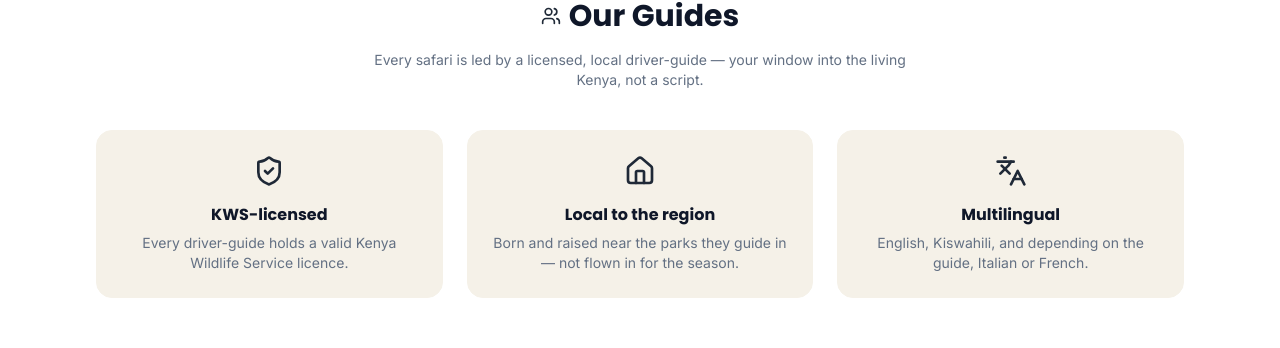
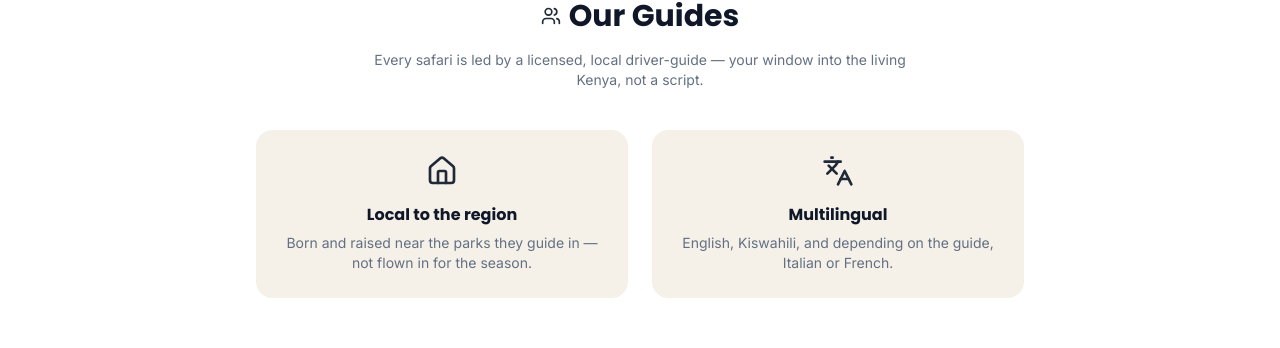
Before and after one commit to Sheddymae/bahari-asili-safaris, a Next.js app: page /about in a window 1280 px wide. Shown: the part 2576-2924 px from the top of the page. Built offline with nearby package versions, Linux system fonts and the light colour scheme; no server answers.

Commit message:
Remove unverified KWS licensing claim from guide qualities

```diff
--- a/app/about/AboutPageClient.tsx
+++ b/app/about/AboutPageClient.tsx
@@ -31,7 +31,6 @@ const setsApart = [
 ] as const;
 
 const guideQualities = [
-  { icon: ShieldCheck, key: 'kwsLicensed' },
   { icon: HomeIcon, key: 'localRegion' },
   { icon: Languages, key: 'guideMultilingual' },
 ] as const;
@@ -118,7 +117,7 @@ export default function AboutPageClient() {
         <div className="max-w-6xl mx-auto px-4 sm:px-6 lg:px-8">
           <div className="flex items-center gap-2 justify-center mb-4"><Users className="w-5 h-5 text-safari-500" /><h2 className="font-poppins font-bold text-2xl sm:text-3xl text-foreground">{aboutPage.guidesTitle}</h2></div>
           <p className="font-inter text-muted-foreground text-sm text-center max-w-xl mx-auto mb-10">{aboutPage.guidesIntro}</p>
-          <div className="grid sm:grid-cols-3 gap-6">
+          <div className="grid sm:grid-cols-2 gap-6 max-w-3xl mx-auto">
             {guideQualities.map(({ icon: Icon, key }) => (
               <div key={key} className="bg-sand-50 rounded-2xl p-6 border border-sand-200 text-center"><Icon className="w-8 h-8 mx-auto text-safari-500 mb-4" /><h3 className="font-poppins font-bold text-base text-foreground mb-1.5">{aboutPage.guides[key].title}</h3><p className="font-inter text-sm text-muted-foreground">{aboutPage.guides[key].body}</p></div>
             ))}
```
